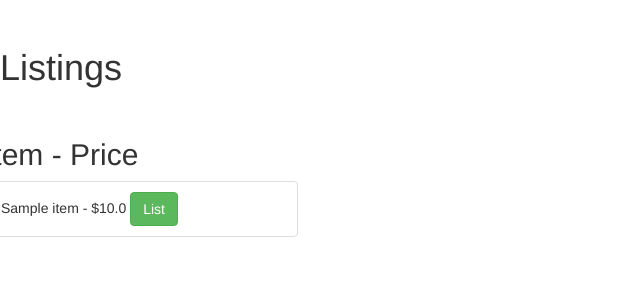
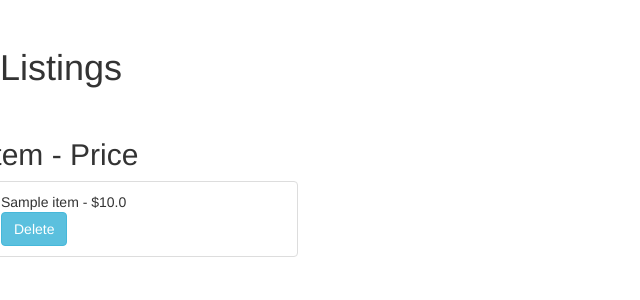
Before and after one commit to pmank64/eBay-Market-Research-Web-Application, a Flask app: page /listings.html in a window 1280 px wide. Shown: the part 194-494 px from the top of the page, without its empty margins (0-640 px from the left). Run offline with Flask 2, Linux system fonts and the light colour scheme; a user stored in the database is signed in; tables that the repository leaves empty hold one stand-in row (values such as "Sample post"); some libraries are stand-ins or nearby versions.

Commit message:
listings file

```diff
--- a/app/routes.py
+++ b/app/routes.py
@@ -187,3 +187,24 @@ def listings():
         return render_template('listings.html', title='Listings', items=items)
 
     return render_template('listings.html', title='Listings')
+
+
+@app.route('/deleteItem', methods=['GET','POST'])
+def deleteItem():
+
+    id = request.args.get('item_id')
+    item = Item.query.get(id)
+    db.session.delete(item)
+    db.session.commit()
+    flash("item delete")
+    return redirect('listings.html')
+
+@app.route('/deleteFromWatchList', methods=['GET','POST'])
+def deleteWatchList():
+
+    id = request.args.get('item_id')
+    item = WatchList.query.get(id)
+    db.session.delete(item)
+    db.session.commit()
+    flash("Item delete")
+    return redirect('watchlist.html')
--- a/app/templates/listings.html
+++ b/app/templates/listings.html
@@ -13,7 +13,12 @@
                 <h2>Item - Price</h2>
                 {% for item in items %}
                     <ul class="list-group list-group-flush col-md-3">
-                    <li class="list-group-item">{{ item.item_name }}  - ${{ item.item_price }} <button type="button" class="btn btn-success float-right">List</button></li>
+                    <li class="list-group-item">{{ item.item_name }}  - ${{ item.item_price }}
+                        <form action="/deleteItem" name="item-inventory">
+                            <input type="hidden" type="text" id="item_id" name="item_id" value="{{ item.id }}">
+                            <input type="submit" value="Delete" class="btn btn-info mt-3">
+                        </form>
+                    </li>
                     </ul>
                 {% endfor %}
 
--- a/app/templates/watchlist.html
+++ b/app/templates/watchlist.html
@@ -22,6 +22,10 @@
                   </ul>
                     </p>
                     <a href="{{ item.ebay_item_url }}" class="btn btn-primary">View Item</a>
+                    <form action="/deleteFromWatchList" name="delete-watchlist">
+                            <input type="hidden" type="text" id="item_id" name="item_id" value="{{ item.id }}">
+                            <input type="submit" value="Delete" class="btn btn-info mt-3">
+                    </form>
 
                     </div>
                       </div>
```
